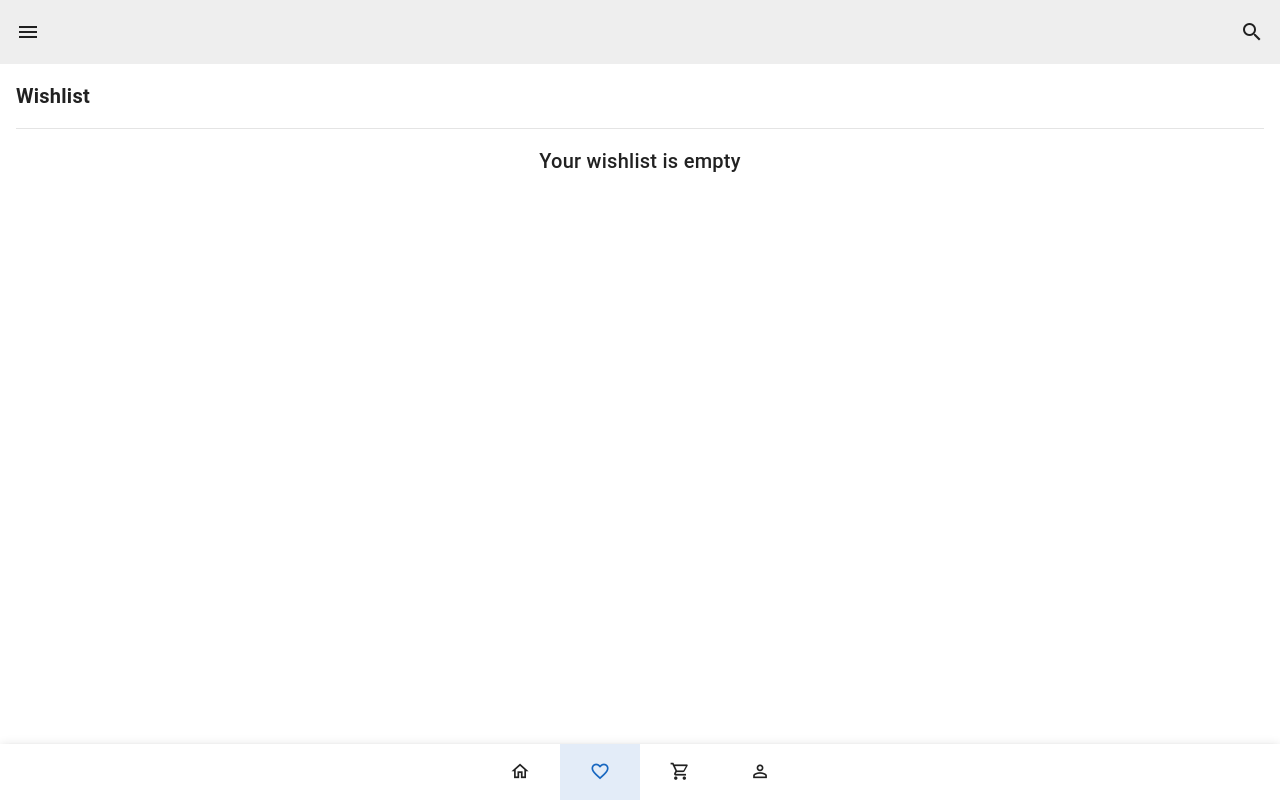
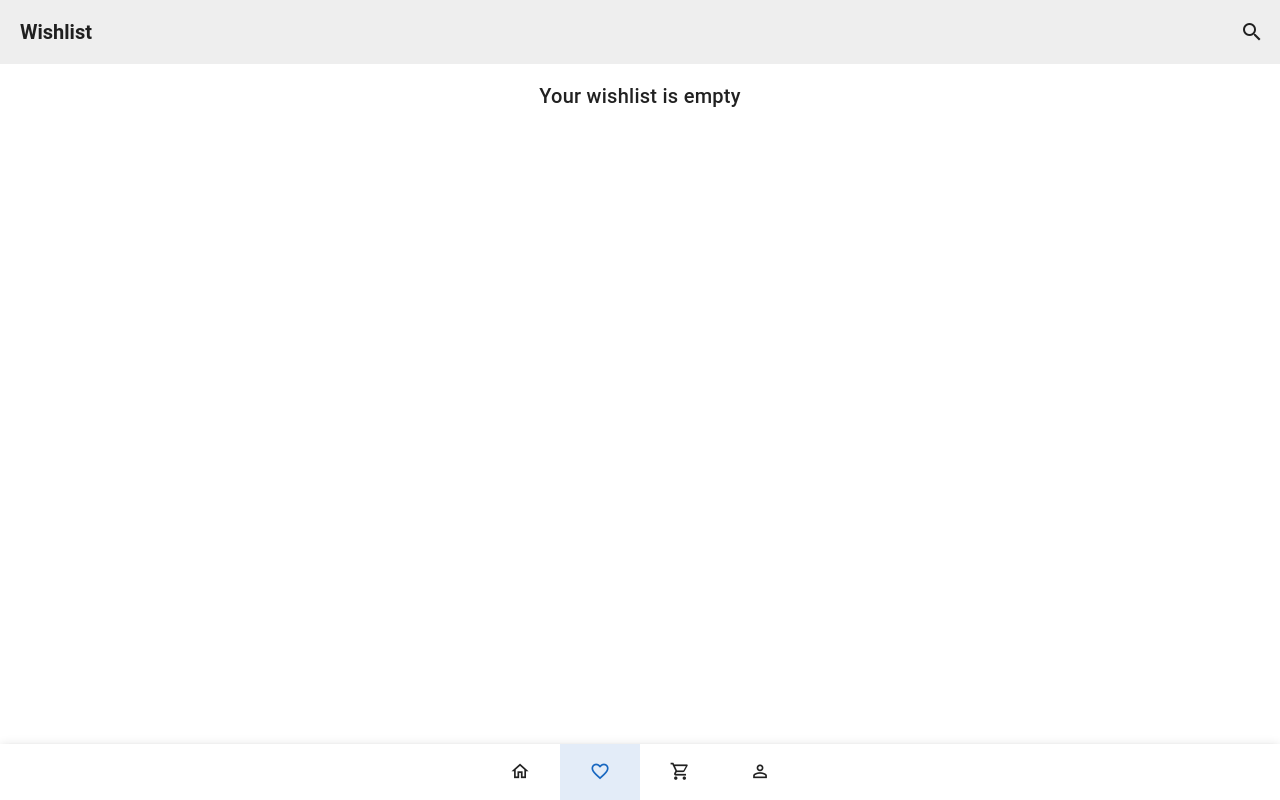
Before and after one commit to Mikolaj-Mroz/vue-shop-pwa, a Vue app: page /wishlist in a window 1280 px wide. Built offline with nearby package versions, Linux system fonts and the light colour scheme.

Commit message:
feat: show page title if not home

```diff
--- a/src/components/TheTopNav.vue
+++ b/src/components/TheTopNav.vue
@@ -1,8 +1,9 @@
 <template>
   <v-app-bar flat>
     <v-toolbar app>
+      <v-toolbar-title class="font-weight-bold text-capitalize" v-if="title !== 'home' ">{{ title }}</v-toolbar-title>
 
-      <template v-slot:prepend>
+      <template v-if="title === 'home' " v-slot:prepend>
         <v-btn @click="drawer = !drawer" icon="mdi-menu"></v-btn>
       </template>
 
@@ -32,6 +33,7 @@
     <!--left side nav panel-->
   </template>
   <v-navigation-drawer
+    v-if="title === 'home'"
     v-model="drawer"
   >
     <v-list v-model:opened="open">
@@ -65,8 +67,9 @@
 </template>
 
 <script setup>
-  import { ref } from 'vue'
+  import { ref, watch } from 'vue'
   import { useProductsStore } from '../stores/products'
+  import { useRoute } from 'vue-router';
 
   const store = useProductsStore()
 
@@ -79,6 +82,13 @@
   const searchBar = ref(false)
   const searchData = ref(null)
 
+  // title logic
+  const route = useRoute()
+  const title = ref(route.name)
+
+  watch(() => route.name, (newVal) => {
+    title.value = newVal
+  })
 </script>
 
 <style scoped>
--- a/src/views/CartView.vue
+++ b/src/views/CartView.vue
@@ -1,6 +1,4 @@
 <template>
-  <h2 class="text-h6 font-weight-bold">Cart</h2>
-  <v-divider class="my-4"></v-divider>
   <v-row v-if="store.cart.length === 0" align="center" justify="center">
     <v-col cols="12" class="text-center">
       <span class="text-h6">Your cart is empty</span>
--- a/src/views/WishlistView.vue
+++ b/src/views/WishlistView.vue
@@ -1,6 +1,4 @@
 <template>
-  <h2 class="text-h6 font-weight-bold">Wishlist</h2>
-  <v-divider class="my-4"></v-divider>
   <v-row v-if="store.wishlist.length === 0" align="center" justify="center">
     <v-col cols="12" class="text-center">
       <span class="text-h6">Your wishlist is empty</span>
```
